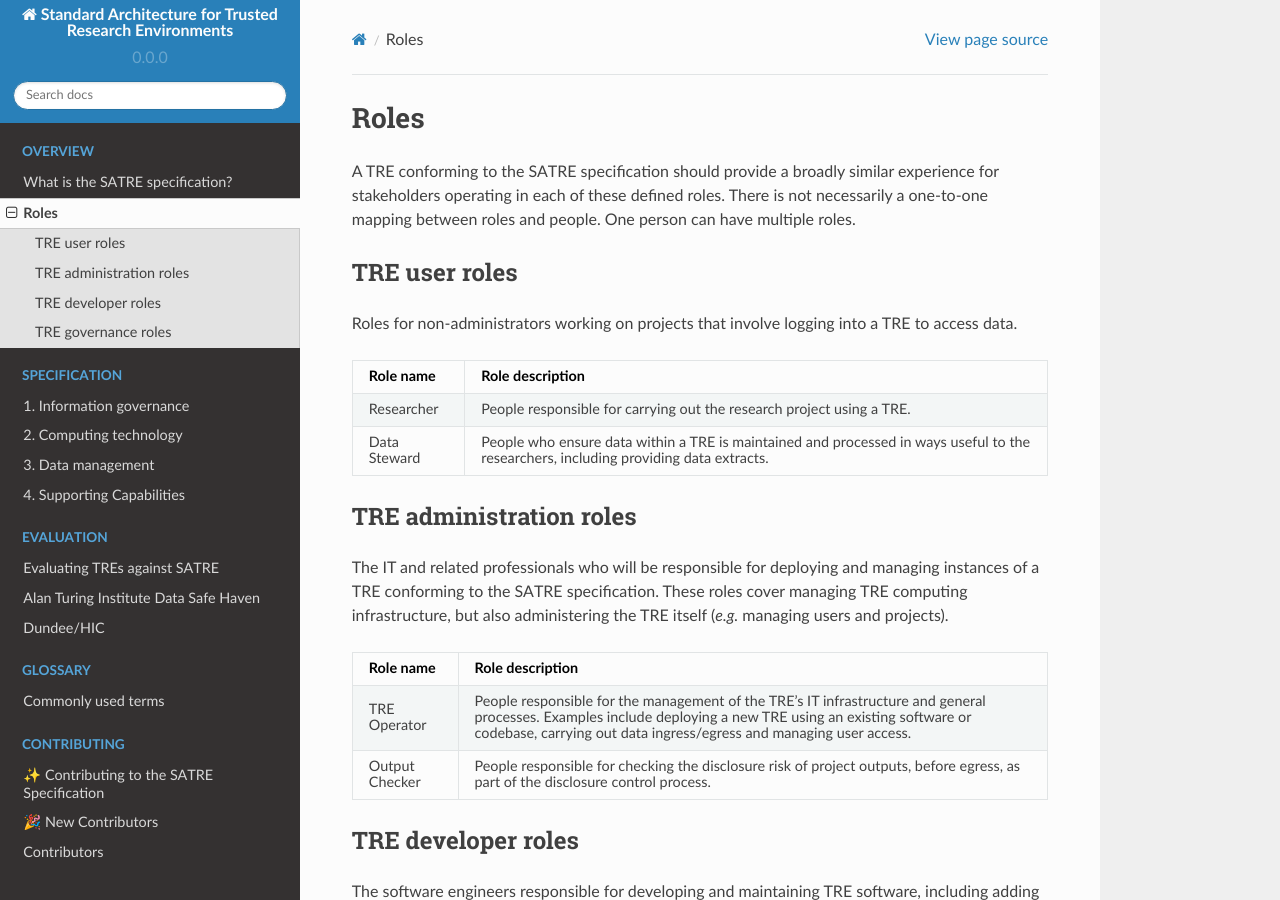
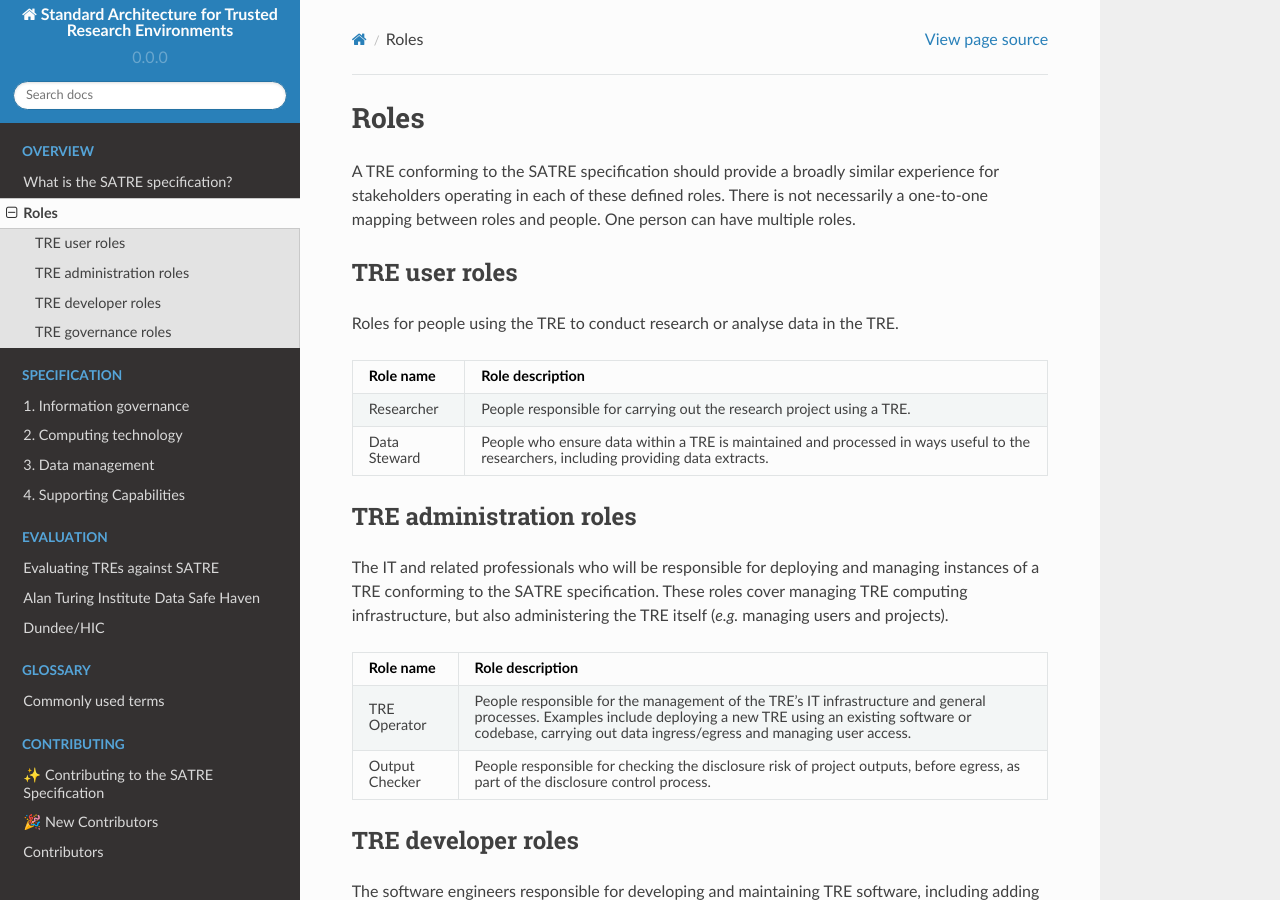
Before and after one commit to sa-tre/satre-specification, a Sphinx documentation site: the page built from docs/source/roles.md, in a window 1280 px wide and 900 px high. Built offline with Sphinx 7.4.7 and the Read the Docs theme 2.0.0, drawn with Linux system fonts in a browser that asks for light colours.

Commit message:
revise user roles def
Co-authored-by: Simon Li <orpheus+devel@gmail.com>

```diff
--- a/docs/source/roles.md
+++ b/docs/source/roles.md
@@ -10,7 +10,7 @@ One person can have multiple roles.
 
 ## TRE user roles
 
-Roles for non-administrators working on projects that involve logging into a TRE to access data.
+Roles for people using the TRE to conduct research or analyse data in the TRE.
 
 <!-- The document will explain that user experience of the platform and associated documentation should feel similar across TREs conforming to SATRE specification. -->
 
```
